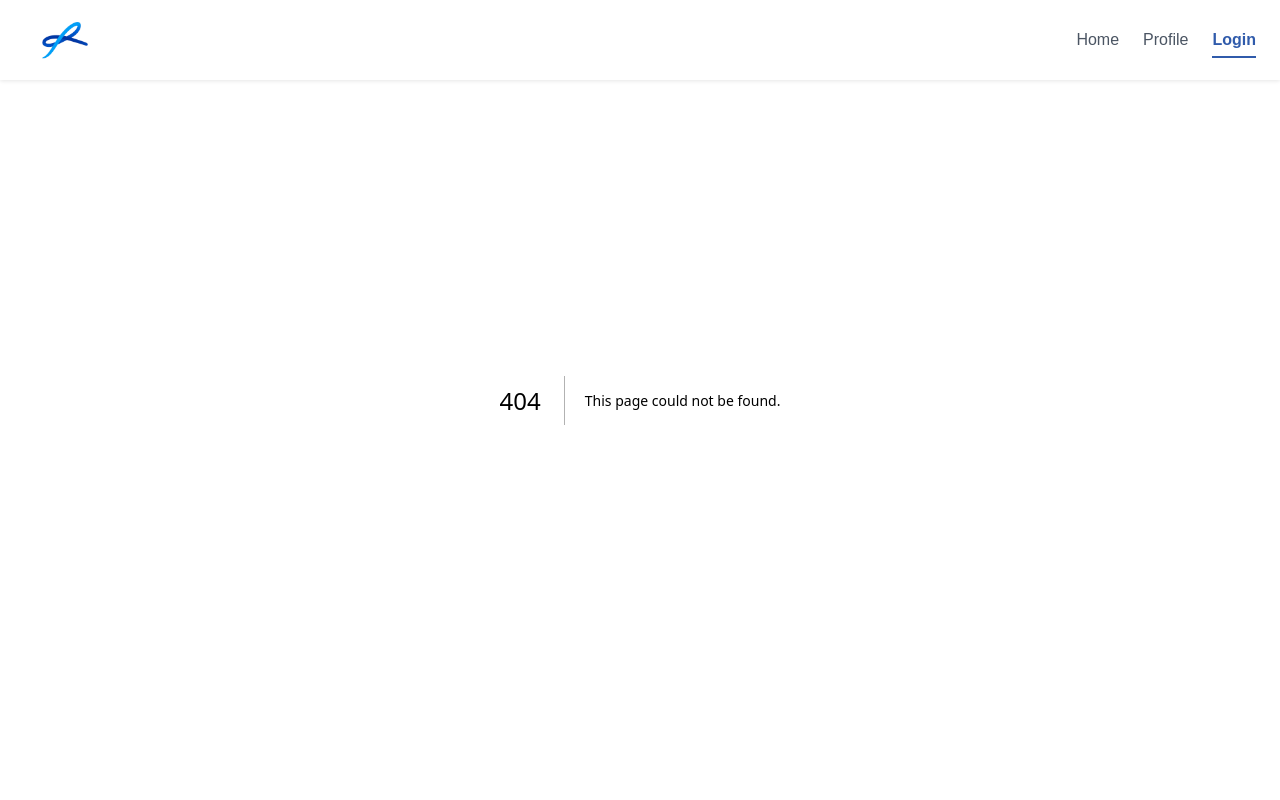
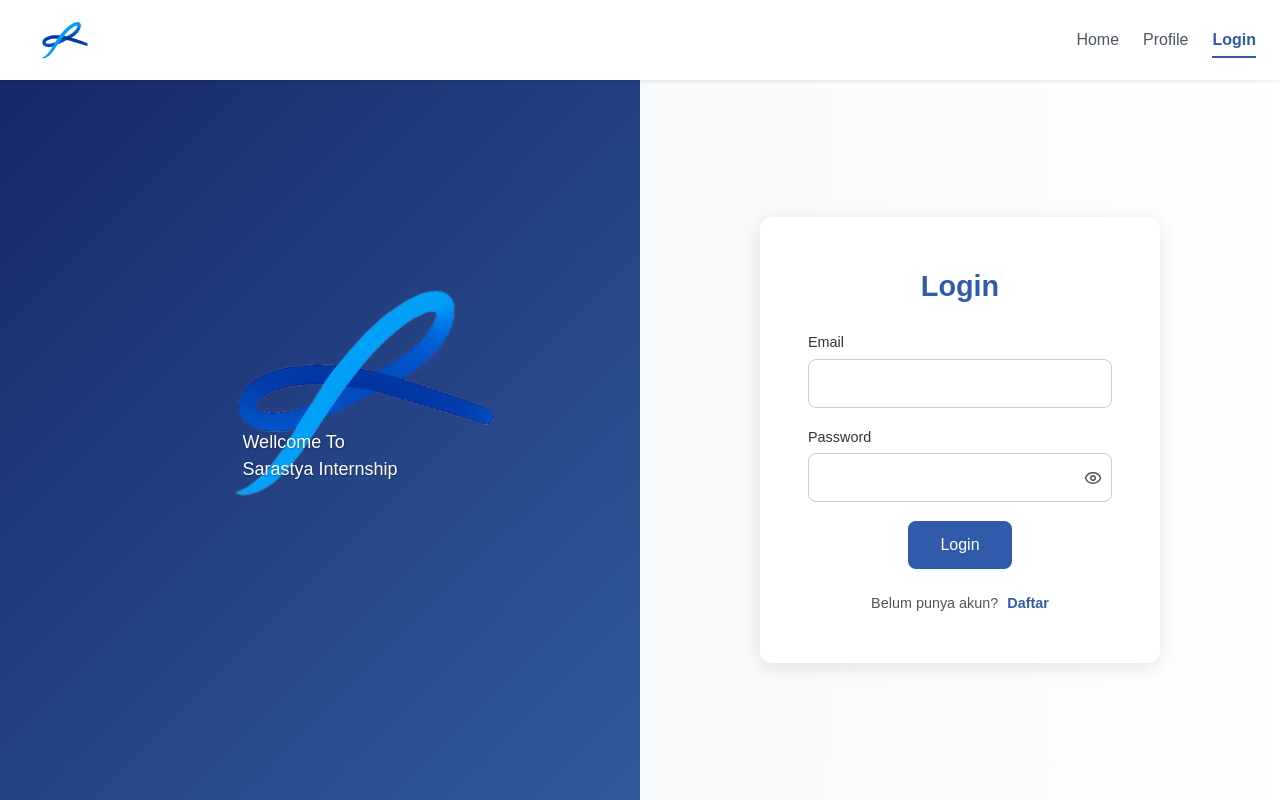
Before and after one commit to jooharver/code-playground, a Next.js app: page /login in a window 1280 px wide. Before the commit this address had no page. Built offline with nearby package versions, Linux system fonts and the light colour scheme.

Commit message:
Generating login page and fixing code on FormJson

```diff
--- a/src/app/components/FormJson.tsx
+++ b/src/app/components/FormJson.tsx
@@ -1,13 +1,13 @@
 import { useEffect, useState } from "react";
 
 type Props = {
-  dataStructure: Record<string, any> | null;
-  formData?: Record<string, any>;
-  onSubmit?: (data: Record<string, any>) => void;
+  dataStructure: Record<string, unknown> | null;
+  formData?: Record<string, unknown>;
+  onSubmit?: (data: Record<string, unknown>) => void;
 };
 
 export default function FormJson({ dataStructure, formData = {}, onSubmit }: Props) {
-  const [values, setValues] = useState<Record<string, any>>(formData);
+  const [values, setValues] = useState<Record<string, unknown>>(formData);
 
   useEffect(() => {
     setValues(formData);
@@ -17,7 +17,7 @@ export default function FormJson({ dataStructure, formData = {}, onSubmit }: Pro
     return <p className="text-gray-500">Form belum tersedia</p>;
   }
 
-  const handleChange = (key: string, value: any) => {
+  const handleChange = (key: string, value: unknown) => {
     setValues((prev) => ({ ...prev, [key]: value }));
   };
 
@@ -51,7 +51,7 @@ export default function FormJson({ dataStructure, formData = {}, onSubmit }: Pro
             <div key={key}>
               <label className="block text-sm font-medium mb-1">{key}</label>
               <select
-                value={currentValue}
+                value={typeof currentValue === "string" ? currentValue : ""}
                 onChange={(e) => handleChange(key, e.target.value)}
                 className="w-full rounded border px-3 py-2"
               >
@@ -99,7 +99,7 @@ export default function FormJson({ dataStructure, formData = {}, onSubmit }: Pro
               <label className="block text-sm font-medium mb-1">{key}</label>
               <input
                 type="text"
-                value={currentValue.join?.(", ") ?? ""}
+                value={Array.isArray(currentValue) ? currentValue.join(", ") : ""}
                 onChange={(e) =>
                   handleChange(key, e.target.value.split(",").map((v) => v.trim()))
                 }
@@ -116,7 +116,11 @@ export default function FormJson({ dataStructure, formData = {}, onSubmit }: Pro
             <label className="block text-sm font-medium mb-1">{key}</label>
             <input
               type={typeof value === "number" ? "number" : "text"}
-              value={currentValue}
+              value={
+                typeof currentValue === "string" || typeof currentValue === "number"
+                  ? currentValue
+                  : ""
+              }
               onChange={(e) =>
                 handleChange(key, typeof value === "number" ? Number(e.target.value) : e.target.value)
               }
--- /dev/null
+++ b/src/app/login/Login.module.css
@@ -0,0 +1,209 @@
+.container {
+  display: flex;
+  height: 90vh;
+  margin: 0;
+  padding: 0;
+  background: linear-gradient(to right, #f0f2f5, #ffffff);
+  overflow: hidden;
+  margin-top: 80px;
+}
+
+/* Hero Section */
+.heroSection {
+  flex: 1;
+  background: linear-gradient(135deg, #182869, #2f5b9e);
+  display: flex;
+  justify-content: center;
+  align-items: center;
+}
+
+.logo {
+  width: 450px;
+  height: 450px;
+  margin-left: 5rem;
+  margin-top: -1rem;
+  background-image: url('/images/sarastyaLogo.png');
+  background-size: contain;
+  background-repeat: no-repeat;
+  background-position: center;
+  position: absolute;
+
+  /* Styling tambahan */
+  color: white;
+  font-size: 2rem;
+  font-weight: bold;
+  letter-spacing: 2px;
+
+  /* Floating animation */
+  animation: float 4s ease-in-out infinite;
+}
+
+/* Keyframes untuk efek melayang */
+@keyframes float {
+  0% {
+    transform: translateY(0px);
+  }
+  50% {
+    transform: translateY(-20px);
+  }
+  100% {
+    transform: translateY(0px);
+  }
+}
+
+
+@keyframes blink {
+  50% {
+    border-color: transparent;
+  }
+}
+
+.typingText{
+    position: relative;
+    font-size: large;
+    margin-top: 2rem;
+    text-shadow: 1px 1px 2px rgba(0, 0, 0, 0.3);
+    color: #ffffff;
+}
+
+
+
+/* Form Section */
+.formSection {
+  flex: 1;
+  display: flex;
+  justify-content: center;
+  align-items: center;
+}
+
+.card {
+  background-color: white;
+  padding: 3rem;
+  border-radius: 12px;
+  box-shadow: 0 4px 20px rgba(0,0,0,0.1);
+  width: 100%;
+  max-width: 400px;
+  font-weight: 500;
+}
+
+@keyframes slideInFromRight {
+  0% {
+    transform: translateY(30px);
+    opacity: 0;
+  }
+  100% {
+    transform: translateX(0);
+    opacity: 1;
+  }
+}
+
+.card {
+  /* ... style lainnya ... */
+  animation: slideInFromRight 0.5s ease-in-out;
+}
+
+
+.title {
+  font-size: 1.8rem;
+  font-weight: 700;
+  margin-bottom: 1.5rem;
+  color: #305bab;
+  text-align: center;
+}
+
+.passwordWrapper {
+  position: relative;
+  display: flex;
+  align-items: center;
+}
+
+.passwordWrapper input {
+  flex: 1;
+  padding-right: 35px; /* ruang untuk ikon mata */
+}
+
+.togglePassword {
+  position: absolute;
+  right: 10px;
+  background: transparent;
+  border: none;
+  cursor: pointer;
+  color: #555;
+  display: flex;
+  align-items: center;
+  justify-content: center;
+}
+
+
+.inputGroup {
+  display: flex;
+  flex-direction: column;
+  margin-bottom: 1.2rem;
+}
+
+.inputGroup label {
+  font-size: 0.9rem;
+  margin-bottom: 0.3rem;
+  color: #333;
+}
+
+.inputGroup input {
+  padding: 0.75rem 1rem;
+  border: 1px solid #ccc;
+  border-radius: 8px;
+  font-size: 0.95rem;
+}
+
+.buttonGroup {
+  display: flex;
+  justify-content: center;
+  margin-top: 1rem;
+}
+
+.buttonGroup button {
+  background-color: #305bab;
+  color: white;
+  padding: 0.75rem 2rem;
+  font-size: 1rem;
+  border: none;
+  border-radius: 8px;
+  cursor: pointer;
+  transition: all 0.2s ease;
+}
+
+.buttonGroup button:hover {
+  background-color: #234b8f;
+  transform: scale(1.04);
+}
+
+.buttonGroup button:active {
+  transform: scale(1);
+}
+
+
+.registerPrompt {
+  text-align: center;
+  margin-top: 1.5rem;
+  font-size: 0.9rem;
+  color: #555;
+}
+
+.registerPrompt button {
+  background: none;
+  border: none;
+  color: #305bab;
+  font-weight: bold;
+  cursor: pointer;
+  margin-left: 5px;
+  font-size: 0.9rem;
+}
+.registerPrompt button:hover{
+    text-decoration: underline;
+}
+
+.error {
+  color: red;
+  font-size: 0.85rem;
+  margin-bottom: 1rem;
+  text-align: center;
+}
--- /dev/null
+++ b/src/app/login/page.jsx
@@ -0,0 +1,94 @@
+'use client';
+
+import { useState } from 'react';
+import { useRouter } from 'next/navigation';
+import styles from './Login.module.css';
+import { Eye, EyeOff } from 'lucide-react';
+import Image from 'next/image';
+import api from '@/lib/axios';
+
+export default function LoginPage() {
+  const [showPassword, setShowPassword] = useState(false);
+  const router = useRouter();
+  const [formData, setFormData] = useState({ email: '', password: '' });
+  const [error, setError] = useState('');
+
+  const handleChange = (e) => {
+    setFormData({ ...formData, [e.target.name]: e.target.value });
+  };
+
+  const handleSubmit = async (e) => {
+    e.preventDefault();
+    try {
+      const res = await api.post('/api/auth/login', formData);
+      const { token } = res.data;
+      localStorage.setItem('token', token);
+      router.push('/profile');
+    } catch (err) {
+      const message =
+        err.response?.data?.message || 'Login gagal. Cek email atau password.';
+      setError(message);
+    }
+  };
+
+  return (
+    <div className={styles.container}>
+      {/* Hero Section */}
+      <div className={styles.heroSection}>
+        <div className={styles.logo}></div>
+        <div className={styles.typingText}>
+          <h1>Wellcome To <br />Sarastya Internship</h1>
+        </div>
+      </div>
+
+      {/* Login Form Section */}
+      <div className={styles.formSection}>
+        <div className={styles.card}>
+          <h2 className={styles.title}>Login</h2>
+          {error && <p className={styles.error}>{error}</p>}
+
+          <div className={styles.inputGroup}>
+            <label>Email</label>
+            <input
+              type="email"
+              name="email"
+              value={formData.email}
+              onChange={handleChange}
+              required
+            />
+          </div>
+
+          <div className={styles.inputGroup}>
+            <label>Password</label>
+            <div className={styles.passwordWrapper}>
+              <input
+                type={showPassword ? 'password' : 'text'}
+                name="password"
+                value={formData.password}
+                onChange={handleChange}
+                required
+              />
+              <button
+                type="button"
+                className={styles.togglePassword}
+                onClick={() => setShowPassword(!showPassword)}
+              >
+                {showPassword ? <EyeOff size={18} /> : <Eye size={18} />}
+              </button>
+            </div>
+          </div>
+
+          <div className={styles.buttonGroup}>
+            <button type="submit" onClick={handleSubmit}>
+              Login
+            </button>
+          </div>
+
+          <p className={styles.registerPrompt}>
+            Belum punya akun? <button onClick={() => router.push('/register')}>Daftar</button>
+          </p>
+        </div>
+      </div>
+    </div>
+  );
+}
```
